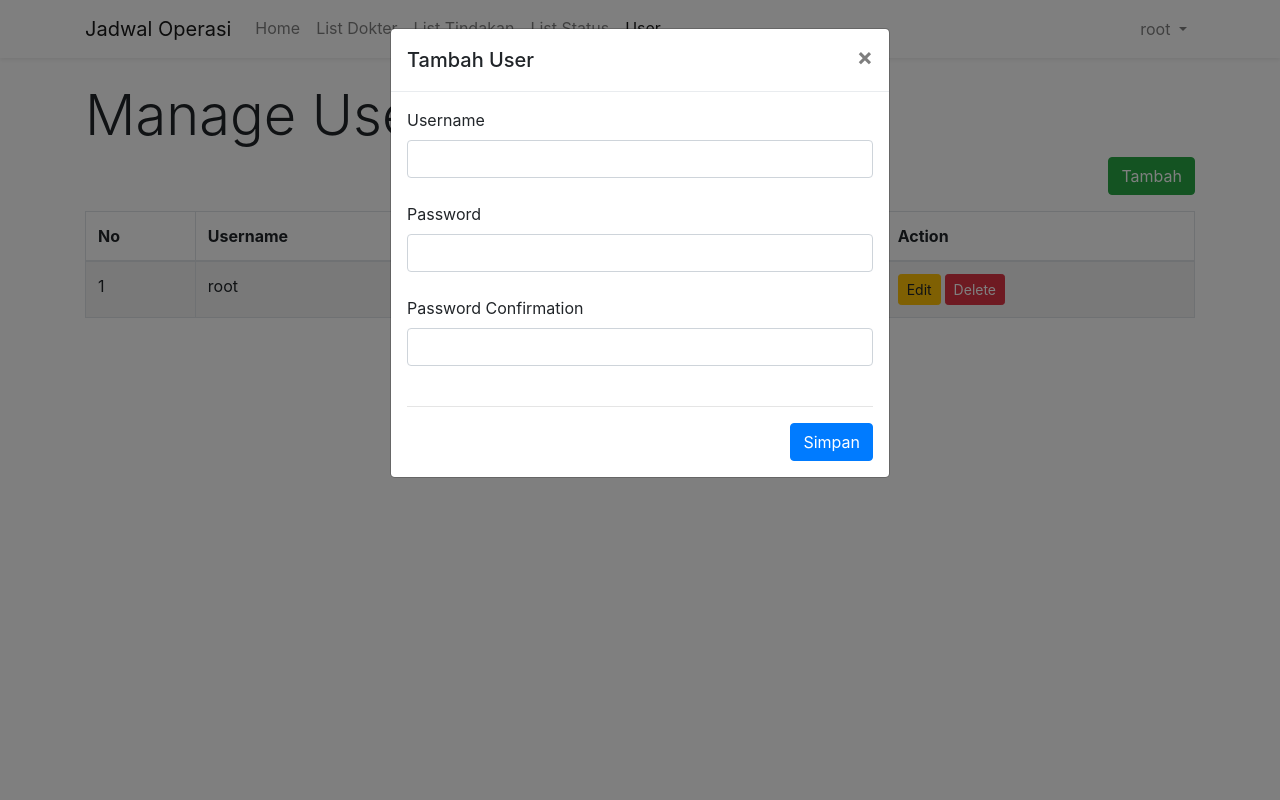
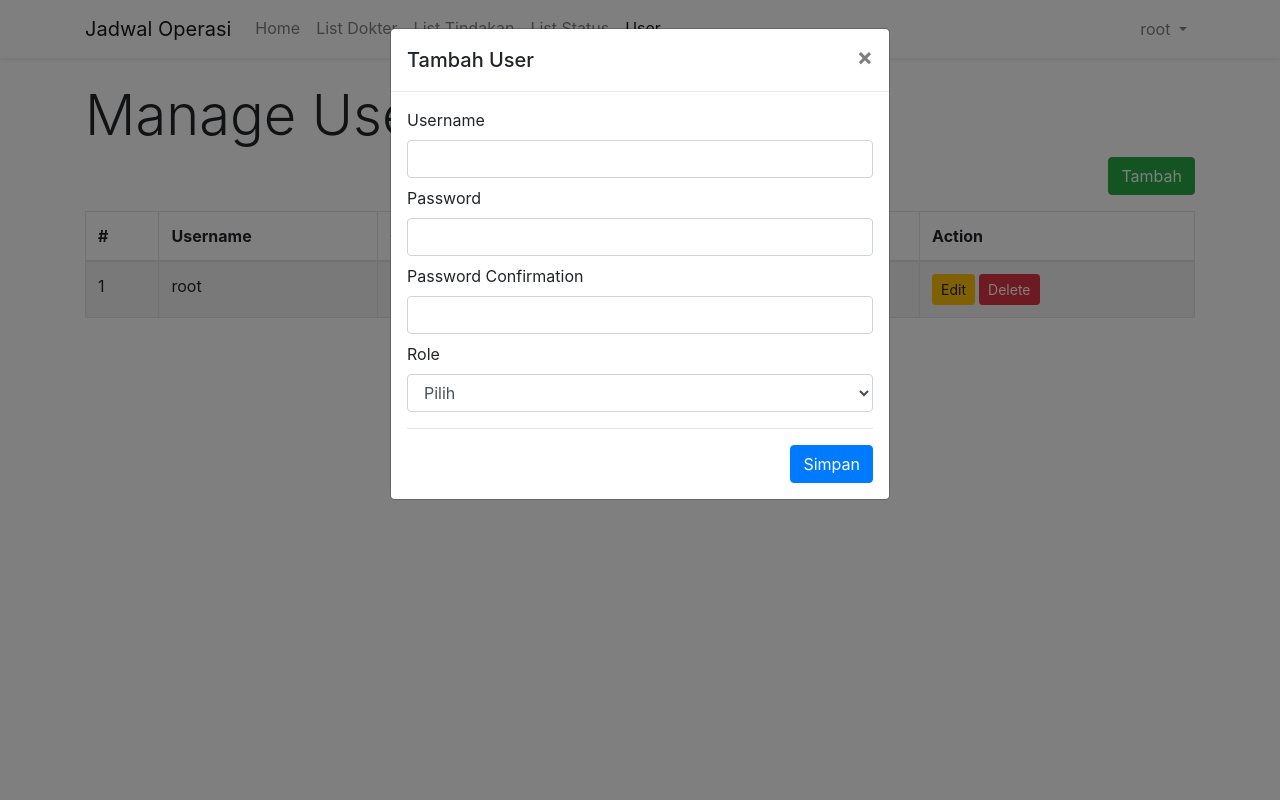
Before and after one commit to agungsptr/jadwal-operasi-simple-laravel-crud, a Laravel app: page /user in a window 1280 px wide, after a click on "Tambah". Run offline with Laravel 8, Linux system fonts and the light colour scheme; a user stored in the database is signed in; data comes from the database, SQL or seed files in the repository.

Commit message:
done tampilan dan handling error and add auth

```diff
--- a/app/Http/Controllers/ListDokterController.php
+++ b/app/Http/Controllers/ListDokterController.php
@@ -3,8 +3,8 @@
 namespace App\Http\Controllers;
 
 use Illuminate\Http\Request;
+use Illuminate\Support\Facades\Gate;
 use App\ListDokter;
-
 
 class ListDokterController extends Controller
 {
@@ -12,6 +12,10 @@ class ListDokterController extends Controller
     public function __construct()
     {
         $this->middleware('auth');
+        $this->middleware(function ($request, $next) {
+            if (Gate::allows('admin')) return $next($request);
+            abort(403, 'Anda tidak memiliki cukup hak akses');
+        });
     }
 
     /**
--- a/app/Http/Controllers/ListStatusController.php
+++ b/app/Http/Controllers/ListStatusController.php
@@ -3,8 +3,8 @@
 namespace App\Http\Controllers;
 
 use Illuminate\Http\Request;
+use Illuminate\Support\Facades\Gate;
 use App\ListStatus;
-use ListStatus as GlobalListStatus;
 
 class ListStatusController extends Controller
 {
@@ -12,6 +12,10 @@ class ListStatusController extends Controller
     public function __construct()
     {
         $this->middleware('auth');
+        $this->middleware(function ($request, $next) {
+            if (Gate::allows('admin')) return $next($request);
+            abort(403, 'Anda tidak memiliki cukup hak akses');
+        });
     }
 
     /**
--- a/app/Http/Controllers/ListTindakanController.php
+++ b/app/Http/Controllers/ListTindakanController.php
@@ -3,14 +3,18 @@
 namespace App\Http\Controllers;
 
 use Illuminate\Http\Request;
+use Illuminate\Support\Facades\Gate;
 use App\ListTindakan;
-
 
 class ListTindakanController extends Controller
 {
     public function __construct()
     {
         $this->middleware('auth');
+        $this->middleware(function ($request, $next) {
+            if (Gate::allows('admin')) return $next($request);
+            abort(403, 'Anda tidak memiliki cukup hak akses');
+        });
     }
 
     /**
--- a/app/Http/Controllers/UserController.php
+++ b/app/Http/Controllers/UserController.php
@@ -4,12 +4,17 @@ namespace App\Http\Controllers;
 
 use App\User;
 use Illuminate\Http\Request;
+use Illuminate\Support\Facades\Gate;
 
 class UserController extends Controller
 {
     public function __construct()
     {
         $this->middleware('auth');
+        $this->middleware(function ($request, $next) {
+            if (Gate::allows('admin')) return $next($request);
+            abort(403, 'Anda tidak memiliki cukup hak akses');
+        });
     }
 
     /**
@@ -46,6 +51,7 @@ class UserController extends Controller
                 'username' => "required|unique:users|max:191",
                 'password' => "required|min:6|max:190",
                 'password_confirmation' => "required|same:password",
+                'role' => "required",
             ],
             [
                 'username.required' => 'Username harus diisi',
@@ -56,12 +62,14 @@ class UserController extends Controller
                 'password.min' => 'Password minimal 6 karakter',
                 'password_confirmation.required' => 'Konfirmasi password harus diisi',
                 'password_confirmation.same' => 'Password dan Konfirmasi Password harus sama',
+                'role.required' => 'Role harus diisi', 'role' => "required",
             ]
         );
 
         $user = new User;
         $user->username = $request->get('username');
         $user->password = \Hash::make($request->get('password'));
+        $user->role = $request->get('role');
         $user->save();
 
         return redirect()->route('user.index')->with('status', "Berhasil menambahkan user $user->username");
@@ -104,6 +112,7 @@ class UserController extends Controller
                 'username' => "required|max:191",
                 'password' => "required|min:6|max:190",
                 'password_confirmation' => "required|same:password",
+                'role' => "required",
             ],
             [
                 'username.required' => 'Username harus diisi',
@@ -113,6 +122,7 @@ class UserController extends Controller
                 'password.min' => 'Password minimal 6 karakter',
                 'password_confirmation.required' => 'Konfirmasi password harus diisi',
                 'password_confirmation.same' => 'Password dan Konfirmasi Password harus sama',
+                'role.required' => 'Role harus diisi', 'role' => "required",
             ]
         );
 
@@ -132,6 +142,7 @@ class UserController extends Controller
         $user->username = $request->get('username');
 
         $user->password = \Hash::make($request->get('password'));
+        $user->role = $request->get('role');
         $user->save();
 
         return redirect()->route('user.index')->with('status', "Berhasil mengedit user $user->username");
--- a/app/Providers/AuthServiceProvider.php
+++ b/app/Providers/AuthServiceProvider.php
@@ -24,5 +24,9 @@ class AuthServiceProvider extends ServiceProvider
     public function boot()
     {
         $this->registerPolicies();
+
+        Gate::define('admin', function($user){
+            return ($user->role == 'admin');
+        });
     }
 }
--- a/database/seeds/RootSeeder.php
+++ b/database/seeds/RootSeeder.php
@@ -15,6 +15,7 @@ class RootSeeder extends Seeder
         $usr = new User;
         $usr->username = "root";
         $usr->password = \Hash::make("1sampai8");
+        $usr->role = "admin";
         $usr->save();
     }
 }
--- a/resources/views/layouts/app.blade.php
+++ b/resources/views/layouts/app.blade.php
@@ -1,5 +1,6 @@
 <!doctype html>
 <html lang="{{ str_replace('_', '-', app()->getLocale()) }}">
+
 <head>
     <meta charset="utf-8">
     <meta name="viewport" content="width=device-width, initial-scale=1">
@@ -25,6 +26,7 @@
         }
     </style>
 </head>
+
 <body>
     <div id="app">
         <nav class="navbar navbar-expand-md navbar-light bg-white shadow-sm">
@@ -32,22 +34,29 @@
                 <a class="navbar-brand" href="{{ url('/') }}">
                     Jadwal Operasi
                 </a>
-                <button class="navbar-toggler" type="button" data-toggle="collapse" data-target="#navbarSupportedContent" aria-controls="navbarSupportedContent" aria-expanded="false" aria-label="{{ __('Toggle navigation') }}">
+                <button class="navbar-toggler" type="button" data-toggle="collapse"
+                    data-target="#navbarSupportedContent" aria-controls="navbarSupportedContent" aria-expanded="false"
+                    aria-label="{{ __('Toggle navigation') }}">
                     <span class="navbar-toggler-icon"></span>
                 </button>
 
                 <div class="collapse navbar-collapse" id="navbarSupportedContent">
                     <!-- Left Side Of Navbar -->
                     <div class="navbar-nav mr-auto">
-                        @guest
-
-                        @else
-                            <a class="nav-item nav-link {{ (request()->segment(1) == 'manage' ? 'active' : '')}}" href="{{route('op.manage')}}">Home</a>
-                            <a class="nav-item nav-link {{ (request()->segment(2) == 'dokter' ? 'active' : '')}}" href="{{route('dokter.index')}}">List Dokter</a>
-                            <a class="nav-item nav-link {{ (request()->segment(2) == 'tindakan' ? 'active' : '')}}" href="{{route('tindakan.index')}}">List Tindakan</a>
-                            <a class="nav-item nav-link {{ (request()->segment(2) == 'status' ? 'active' : '')}}" href="{{route('status.index')}}">List Status</a>
-                            <a class="nav-item nav-link {{ (request()->segment(1) == 'user' ? 'active' : '')}}" href="{{route('user.index')}}">User</a>
-                        @endguest
+                        @auth
+                        @if (Auth::user()->role == "admin")
+                        <a class="nav-item nav-link {{ (request()->segment(1) == 'manage' ? 'active' : '')}}"
+                            href="{{route('op.manage')}}">Home</a>
+                        <a class="nav-item nav-link {{ (request()->segment(2) == 'dokter' ? 'active' : '')}}"
+                            href="{{route('dokter.index')}}">List Dokter</a>
+                        <a class="nav-item nav-link {{ (request()->segment(2) == 'tindakan' ? 'active' : '')}}"
+                            href="{{route('tindakan.index')}}">List Tindakan</a>
+                        <a class="nav-item nav-link {{ (request()->segment(2) == 'status' ? 'active' : '')}}"
+                            href="{{route('status.index')}}">List Status</a>
+                        <a class="nav-item nav-link {{ (request()->segment(1) == 'user' ? 'active' : '')}}"
+                            href="{{route('user.index')}}">User</a>
+                        @endif
+                        @endauth
                     </div>
 
                     <!-- Right Side Of Navbar -->
@@ -59,18 +68,19 @@
                         </li>
                         @else
                         <li class="nav-item dropdown">
-                                <a id="navbarDropdown" class="nav-link dropdown-toggle" href="#" role="button" data-toggle="dropdown" aria-haspopup="true" aria-expanded="false">
+                            <a id="navbarDropdown" class="nav-link dropdown-toggle" href="#" role="button"
+                                data-toggle="dropdown" aria-haspopup="true" aria-expanded="false">
                                 {{ Auth::user()->username }} <span class="caret"></span>
                             </a>
 
                             <div class="dropdown-menu dropdown-menu-right" aria-labelledby="navbarDropdown">
-                                    <a class="dropdown-item" href="{{ route('logout') }}"
-                                       onclick="event.preventDefault();
+                                <a class="dropdown-item" href="{{ route('logout') }}" onclick="event.preventDefault();
                                                      document.getElementById('logout-form').submit();">
                                     {{ __('Logout') }}
                                 </a>
 
-                                    <form id="logout-form" action="{{ route('logout') }}" method="POST" style="display: none;">
+                                <form id="logout-form" action="{{ route('logout') }}" method="POST"
+                                    style="display: none;">
                                     @csrf
                                 </form>
                             </div>
@@ -86,5 +96,24 @@
         </main>
     </div>
 
+    <script src="{{ asset('js/jquery.min.js') }}"></script>
+    <script>
+        $(document).ready(function(){
+            var password = document.getElementById("password");
+            var confirm_password = document.getElementById("password_confirmation");
+
+            function validatePassword(){
+                if(password.value != confirm_password.value) {
+                    confirm_password.setCustomValidity("Password tidak sama");
+                } else {
+                    confirm_password.setCustomValidity('');
+                }
+            }
+
+            password.onchange = validatePassword;
+            confirm_password.onkeyup = validatePassword;
+        });
+    </script>
 </body>
+
 </html>
--- a/resources/views/list_dokter/edit.blade.php
+++ b/resources/views/list_dokter/edit.blade.php
@@ -11,8 +11,7 @@
                     @method('PUT')
 
                     <label for="">Nama Dokter</label>
-                    <input name="nama" type="text" class="form-control" value="{{$dokter->nama}}" required>
-
+                    <input name="nama" type="text" class="form-control @error('nama') is-invalid @enderror" value="{{$dokter->nama}}" required>
                     @error('nama')
                     <div class="invalid-feedback">
                         {{$message}}
--- a/resources/views/list_status/edit.blade.php
+++ b/resources/views/list_status/edit.blade.php
@@ -11,7 +11,8 @@
                     @method('PUT')
 
                     <label for="">Status </label>
-                    <input name="status" type="text" class="form-control" value="{{$status->status}}" required>
+                    <input name="status" type="text" class="form-control @error('status') is-invalid @enderror"
+                        value="{{$status->status}}" required>
 
                     @error('status')
                     <div class="invalid-feedback">
--- a/resources/views/list_tindakan/edit.blade.php
+++ b/resources/views/list_tindakan/edit.blade.php
@@ -11,13 +11,14 @@
                     @method('PUT')
 
                     <label for="">Tindakan :</label>
-                    <input name="tindakan" class="form-control" type="text" value="{{$tindakan->tindakan}}" required>
-
+                    <input name="tindakan" class="form-control @error('tindakan') is-invalid @enderror" type="text"
+                        value="{{$tindakan->tindakan}}" required>
                     @error('tindakan')
                     <div class="invalid-feedback">
                         {{$message}}
                     </div>
                     @enderror
+
                     <hr>
                     <button class="btn btn-primary float-right" type="submit">Simpan</button>
                 </form>
--- a/resources/views/user/index.blade.php
+++ b/resources/views/user/index.blade.php
@@ -8,6 +8,13 @@
         {{session('status')}}
     </div>
     @endif
+
+    @error('username')
+    <div class="alert alert-danger" role="alert">
+        {{ $message }}
+    </div>
+    @enderror
+
     <h1 class="display-4">Manage User</h1>
     <!-- Button trigger modal -->
     <button type="button" class="btn btn-success float-right mb-3" data-toggle="modal" data-target="#staticBackdrop">
@@ -15,20 +22,25 @@
     </button>
     <table class="table table-striped table-bordered">
         <thead>
-            <th>No</th>
+            <th>#</th>
             <th>Username</th>
-            <th>Created at</th>
+            <th>Created</th>
+            <th>Role</th>
             <th>Action</th>
         </thead>
         <tbody>
+            <span hidden>{{$start = ($users->currentpage()-1)*$users->perpage()}}</span>
             @foreach ($users as $user)
             <tr>
-                <td>{{$loop->iteration}}</td>
+                <td>{{$start + $loop->iteration}}</td>
                 <td>{{$user->username}}</td>
                 <td>{{$user->created_at}}</td>
+                <td>{{$user->role}}</td>
                 <td>
-                    <a href="{{ route('user.edit', ['user'=>$user->id]) }}" class="btn btn-warning btn-sm float-left">Edit</a>
-                    <form onsubmit="return confirm('Delete {{$user->username}} ?')" class=" float-left ml-1" action="{{ route('user.destroy', ['user'=>$user->id]) }}" method="POST">
+                    <a href="{{ route('user.edit', ['user'=>$user->id]) }}"
+                        class="btn btn-warning btn-sm float-left">Edit</a>
+                    <form onsubmit="return confirm('Delete {{$user->username}} ?')" class=" float-left ml-1"
+                        action="{{ route('user.destroy', ['user'=>$user->id]) }}" method="POST">
                         @csrf
                         @method('DELETE')
                         <button type="submit" class="btn btn-danger btn-sm">Delete</button>
@@ -41,7 +53,8 @@
 
     {{$users->links()}}
     <!-- Modal -->
-    <div class="modal fade" id="staticBackdrop" data-backdrop="static" data-keyboard="false" tabindex="-1" role="dialog" aria-labelledby="staticBackdropLabel" aria-hidden="true">
+    <div class="modal fade" id="staticBackdrop" data-backdrop="static" data-keyboard="false" tabindex="-1" role="dialog"
+        aria-labelledby="staticBackdropLabel" aria-hidden="true">
         <div class="modal-dialog">
             <div class="modal-content">
                 <div class="modal-header">
@@ -53,25 +66,32 @@
                 <div class="modal-body">
                     <form action="{{ route('user.store') }}" method="POST">
                         @csrf
-                        <label for="">Username</label>
-                        <input type="text" name="username" class="form-control" required>
-<br>
-                        @error('username')
-                        <span class="invalid-feedback" role="alert">
-                            <strong>{{ $message }}</strong>
-                        </span>
-                        @enderror
-                        <label for="">Password</label>
-                        <input type="password" name="password" class="form-control" required>
-<br>
-                        @error('password')
-                        <span class="invalid-feedback" role="alert">
-                            <strong>{{ $message }}</strong>
-                        </span>
-                        @enderror
-                        <label for="">Password Confirmation</label>
-                        <input type="password" class="form-control" name="password_confirmation">
-                        <br>
+                        <div class="mb-2">
+                            <label for="">Username</label>
+                            <input type="text" name="username" class="form-control" required>
+                        </div>
+
+                        <div class="mb-2">
+                            <label for="">Password</label>
+                            <input id="password" type="password" name="password" class="form-control" minlength="6"
+                                required>
+                        </div>
+
+                        <div class="mb-2">
+                            <label for="">Password Confirmation</label>
+                            <input id="password_confirmation" type="password" class="form-control"
+                                name="password_confirmation">
+                        </div>
+
+                        <div class="mb-2">
+                            <label for="">Role</label>
+                            <select name="role" id="" required class="form-control">
+                                <option value="">Pilih</option>
+                                <option value="user">User</option>
+                                <option value="admin">Admin</option>
+                            </select>
+                        </div>
+
                         <hr>
                         <button type="submit" class="btn btn-primary float-right">Simpan</button>
                     </form>
--- a/routes/web.php
+++ b/routes/web.php
@@ -19,7 +19,7 @@ Route::match(["GET", "POST"], "/register", function(){
     return abort(404);
 });
 
-Route::get('/', 'JadwalOperasiController@index')->name('op.index');
+Route::get('/', 'DisplayController@index')->name('op.index');
 
 Route::group(['prefix' => 'manage'], function () {
     Route::get('/', 'JadwalOperasiController@create')->name('op.manage');
```
Also changed, not shown: app/Http/Controllers/DisplayController.php (added, +36 -0 lines), app/Http/Controllers/JadwalOperasiController.php (+6 -27 lines), resources/views/jadwal_operasi/manage.blade.php (+4 -25 lines), resources/views/list_dokter/index.blade.php (+17 -12 lines), resources/views/list_status/index.blade.php (+9 -8 lines), resources/views/list_tindakan/index.blade.php (+16 -11 lines), resources/views/user/edit.blade.php (+22 -12 lines), database/migrations/2014_10_12_000000_create_users_table.php. Lines whose indentation alone changed are shown as unchanged.
